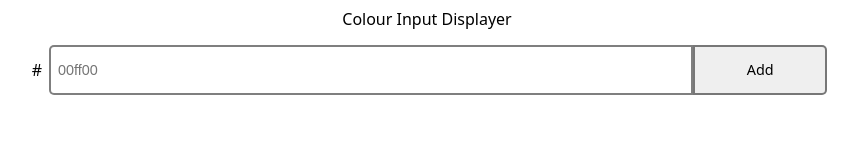
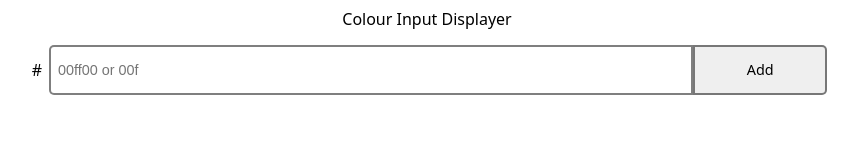
Before and after one commit to KP1709/ColourInputDisplayer, a React (Vite) app: page / in a window 1280 px wide. Shown: the top 160 px of the page, without its empty margins (213-1071 px from the left). Built offline with nearby package versions, Linux system fonts and the light colour scheme.

Commit message:
Updated placeholder text in text input

```diff
--- a/src/components/ColourInputer.jsx
+++ b/src/components/ColourInputer.jsx
@@ -44,7 +44,7 @@ export default function ColourInputer() {
                     id="hexColour"
                     value={enteredColour}
                     onChange={(e) => setEnteredColour(e.target.value)}
-                    placeholder="00ff00"
+                    placeholder="00ff00 or 00f"
                 />
                 <input type="submit" value="Add" onClick={validation} />
             </form>
```
